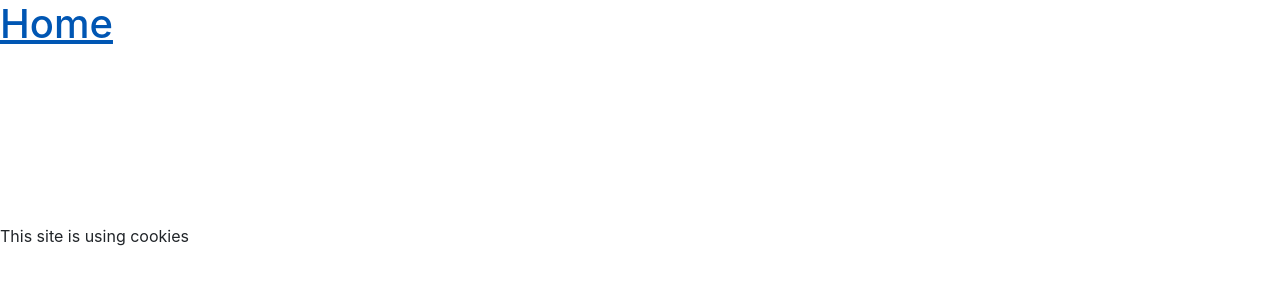
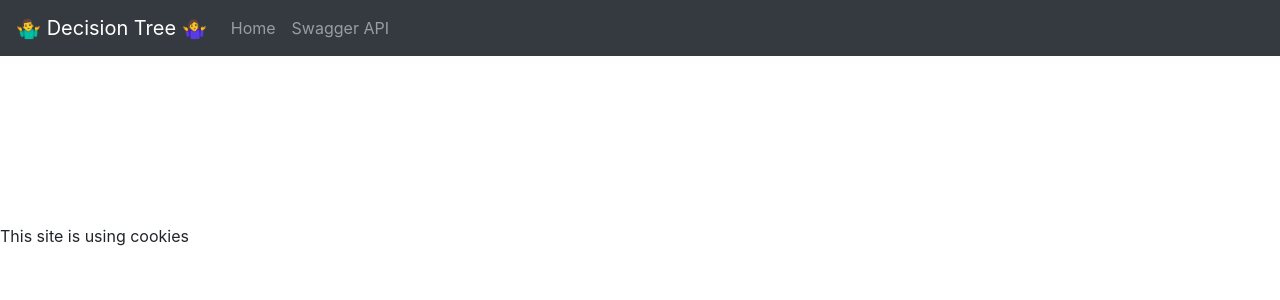
Before and after one commit to otrebski/quizz, a React (Create React App) app in the folder gui/: page /quizz/1 in a window 1280 px wide. Shown: the top 300 px of the page. Built offline with nearby package versions, Linux system fonts and the light colour scheme.

Commit message:
Toolbar (#25)
Toolbar added

```diff
--- a/gui/src/App.js
+++ b/gui/src/App.js
@@ -2,8 +2,10 @@ import React from 'react';
 import './App.css';
 import Tree from "./components/Tree"
 import Api from "./Api"
-import { BrowserRouter as Router, Route , Link} from "react-router-dom";
+import { BrowserRouter as Router, Route} from "react-router-dom";
 import Trees from "./components/Trees";
+import Navbar from 'react-bootstrap/Navbar'
+import Nav from 'react-bootstrap/Nav'
 
 function App() {
 
@@ -11,8 +13,15 @@ function App() {
 
   return (
     <div>
+      <Navbar bg="dark" variant="dark" sticky="top">
+        <Navbar.Brand>🤷‍♂ Decision Tree 🤷‍♀️</Navbar.Brand>
+        <Nav>
+          <Nav.Link href="/">Home</Nav.Link>
+          <Nav.Link href="/docs">Swagger API</Nav.Link>
+        </Nav>
+      </Navbar>
+
       <Router forceRefresh={false} >
-        <h1><Link id="home" to={"/"}>Home</Link></h1>
         <div className="App">
           <Route path="/" exact render={() => Index} />
           <Route path="/tree/:id/path/:path" exact render={(query) => {
```
